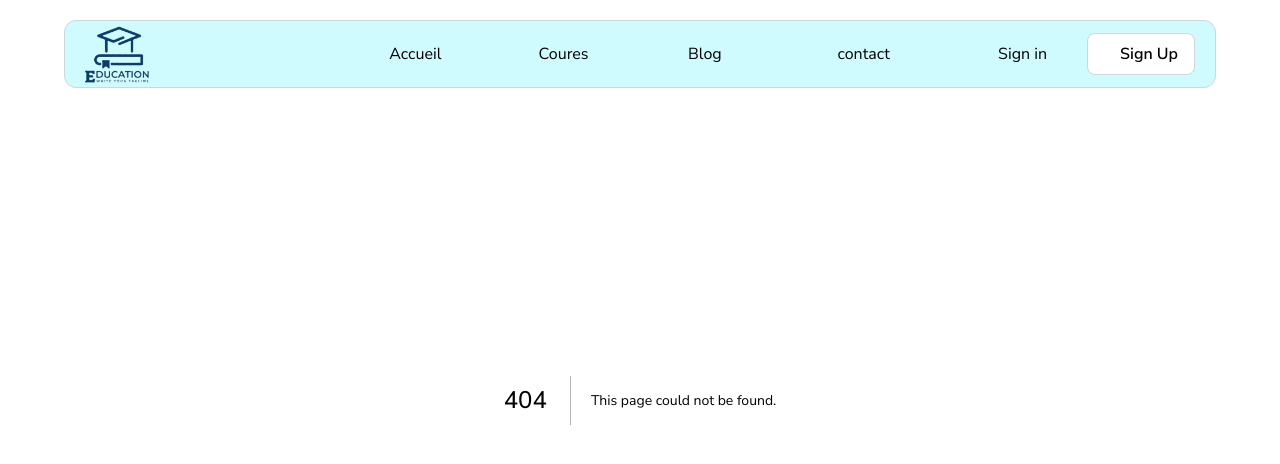
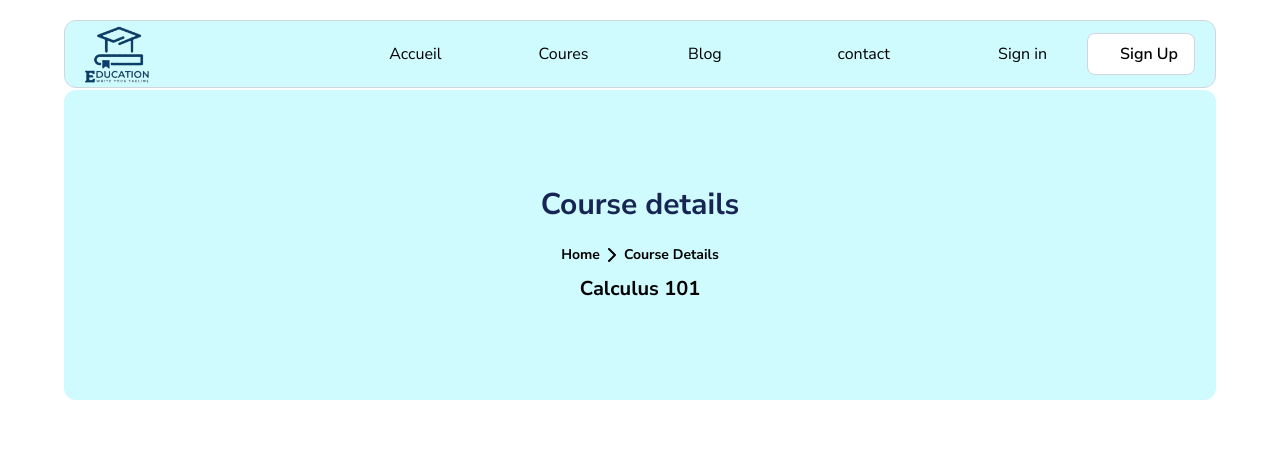
Before and after one commit to mohanddo/e-learning-platform-1, a Next.js app: page /CourseDetails/1 in a window 1280 px wide. Before the commit this address had no page. Shown: the top 464 px of the page. Built offline with nearby package versions, Linux system fonts and the light colour scheme.

Commit message:
starting with the course details (smale updates)

```diff
--- /dev/null
+++ b/app/CourseDetails/[id]/page.tsx
@@ -0,0 +1,32 @@
+"use client"
+
+import { courses } from "@/app/data"
+import { useParams } from "next/navigation"
+import { ChevronRight } from "lucide-react"
+
+
+const CourseD = () => {
+
+    const { id } = useParams<{ id: string }>();
+    const course = courses.find((crs) => crs.id === Number(id));
+
+    return (
+        <section className="flex flex-col">
+            <section className="w-full h-[50vh] pt-[7%] flex justify-center">
+                <div className="h-full w-[90%] flex flex-col items-center justify-center bg-[var(--color-100)] rounded-xl">
+                    <p className="text-3xl font-bold text-[var(--wr-color-9)] mb-5">
+                        Course details
+                    </p>
+                    <p className="inline-flex font-bold text-sm items-center mb-2">
+                        Home <ChevronRight className="font-bold text-sm"/> Course Details
+                    </p>
+
+                    <p className="text-xl font-bold">
+                        {course?.title}
+                    </p>
+                </div>
+            </section>
+        </section>
+    )
+}
+export default CourseD
--- a/app/definedClasses.css
+++ b/app/definedClasses.css
@@ -12,6 +12,7 @@
 
     --addi-color-400: #38bdf8;
     --addi-color-500: #0ea5e9;
+    --wr-color-9 : #172554;
 
 }
 
--- a/components/homePage/filterDiv.tsx
+++ b/components/homePage/filterDiv.tsx
@@ -4,7 +4,7 @@ import {categories} from "../../app/data"
 import { Button } from "../ui/button";
 import { useState } from "react";
 import { useAppContext } from "../context/context";
-import CourseCard from "./courseCard";
+// import CourseCard from "./courseCard";
 
 const FilterDiv = () => {
 
--- a/components/homePage/firstSection.tsx
+++ b/components/homePage/firstSection.tsx
@@ -37,14 +37,14 @@ const FirstSection = () => {
                 </div>
             </div>
             <div className="relative flex-2 flex items-center justify-center">
-                <div className="absolute w-40 h-40 bg-[var(--color-400)] rounded-full left-48 top-20 flex flex-col items-center justify-center text-white text-2xl font-bold">
+                <div className="absolute w-40 h-40 bg-[var(--color-400)] rounded-full left-[15vw] top-20 flex flex-col items-center justify-center text-white text-2xl font-bold">
                     <p >More Than </p>
                     <p><NumberTicker startValue={26} value={40} /> +</p>
                     <p>Teacher</p>
 
                 </div>
 
-                <div className="absolute w-40 h-40 bg-[var(--addi-color-400)] right-48 bottom-20 rounded-full text-white text-2xl font-bold flex flex-col items-center justify-center">
+                <div className="absolute w-40 h-40 bg-[var(--addi-color-400)] right-[15vw] bottom-[10vw] rounded-full text-white text-2xl font-bold flex flex-col items-center justify-center">
                     <p>+ <NumberTicker startValue={60} value={100}/> </p>
                     <p>student</p>
                     <p>Subscribed</p>
```
Also changed, not shown: components/courseDetils/aboutCourse.tsx (added).
